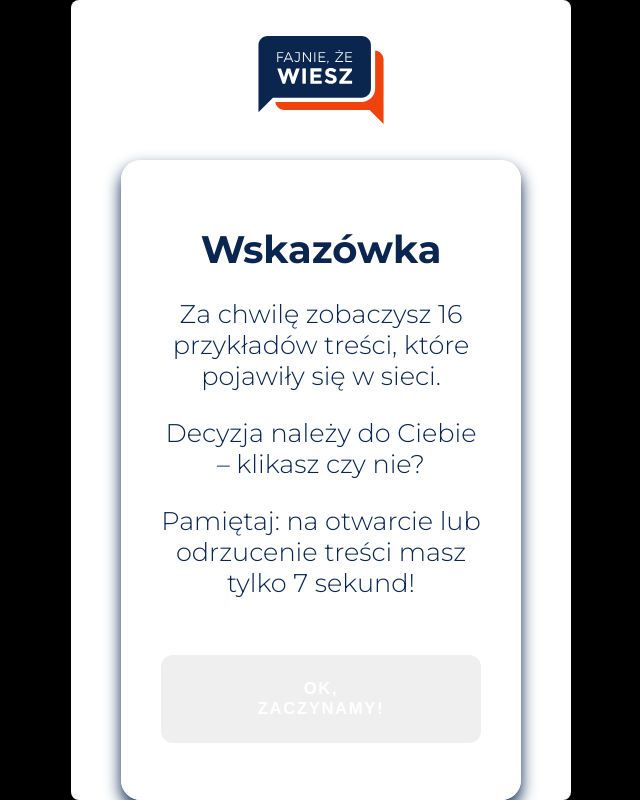
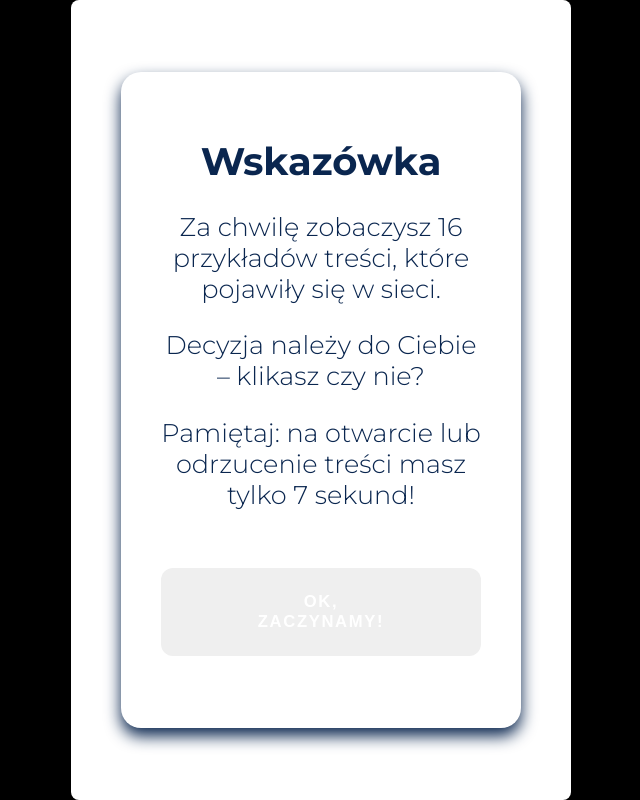
Before and after one commit to edukaton/stowarzyszenie-demagog, a Vue app in the folder fzw-webapp/: page /#/guide in a window 1280 px wide. Shown: the whole page, without its empty margins (319-959 px from the left). Built offline with nearby package versions, Linux system fonts and the light colour scheme.

Commit message:
logo display fix

```diff
--- a/fzw-webapp/src/components/Guide.vue
+++ b/fzw-webapp/src/components/Guide.vue
@@ -1,6 +1,5 @@
 <template>
   <div id="guide">
-    <img id="logo" src="static/img/icons/fzw_logo.svg" alt="">
     <div class="card guide">
       <h1>Wskazówka</h1>
       <p>Za chwilę zobaczysz {{ numOfQuestions }} przykładów treści, które pojawiły się w sieci.</p>
--- a/fzw-webapp/src/components/Intro.vue
+++ b/fzw-webapp/src/components/Intro.vue
@@ -1,6 +1,6 @@
 <template>
   <div id="intro">
-    <img id="logo" src="static/img/icons/fzw_logo.svg" alt="">
+    <img id="logo" :class="{ land:(page === 0) }" src="static/img/icons/fzw_logo.svg" alt="">
       <div v-if="page === 0" class="">
         <h1>Cześć!</h1>
         <p>Jesteśmy tu po to, aby sprawdzić Twoją odporność na manipulacje w internecie.</p>
```
